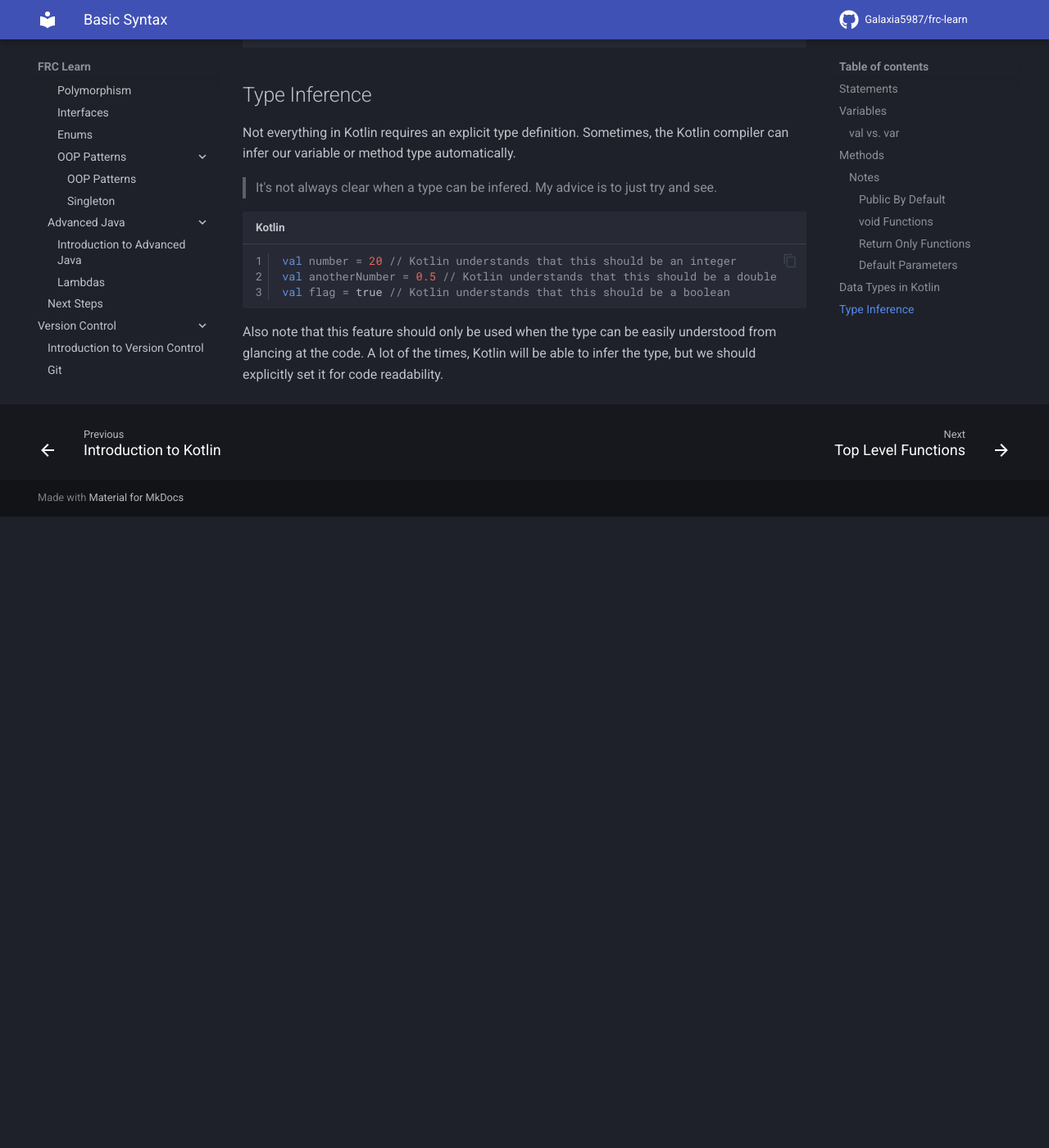
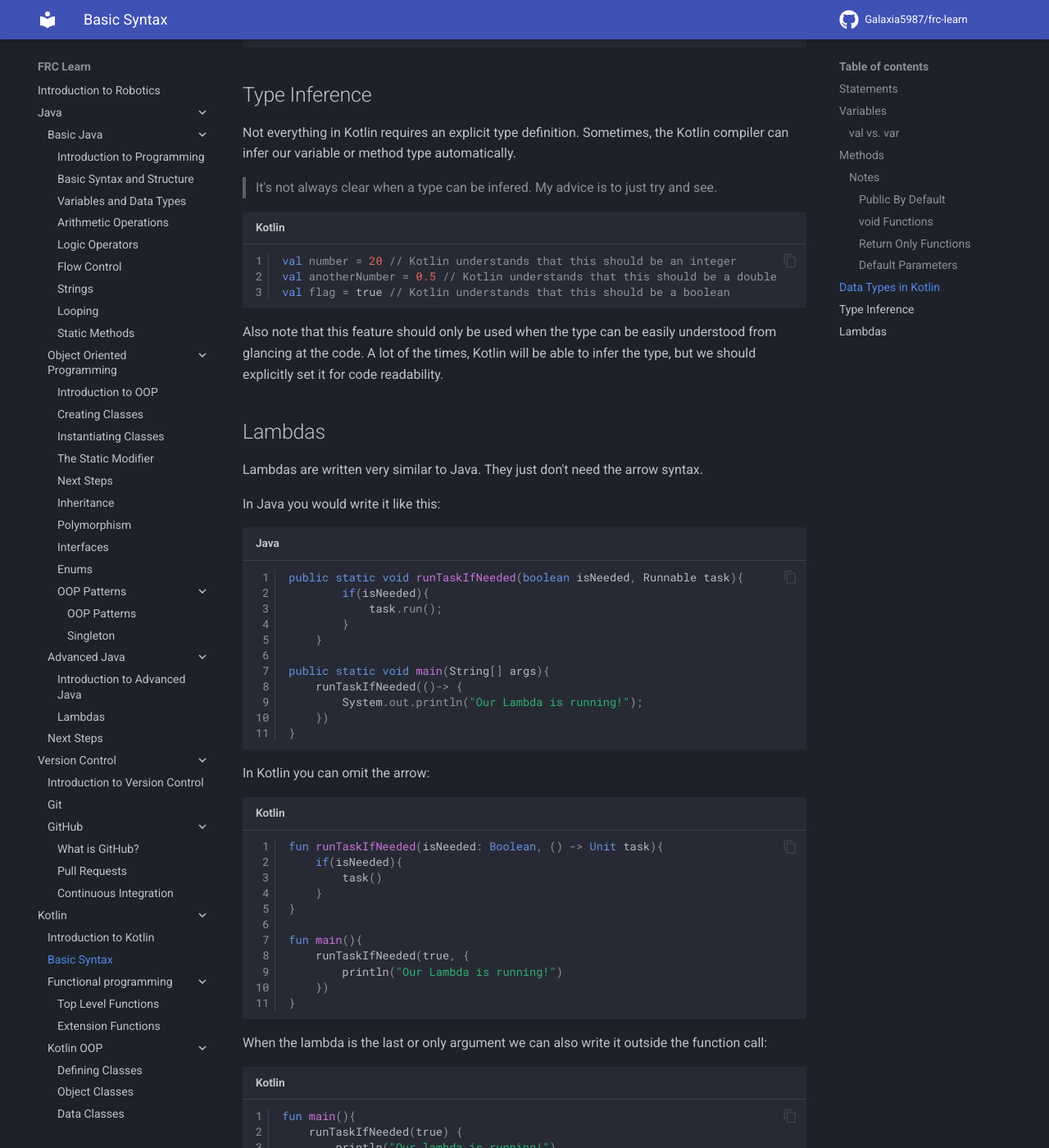
Before and after one commit to Galaxia5987/frc-learn, an MkDocs documentation site: the page built from docs/kotlin/1-basic-syntax.md, in a window 1280 px wide and 1400 px high, scrolled down 3849 px. Shown: the whole window at 82% size. Built offline with MkDocs 1.6.1 and Material for MkDocs 9.7.7, drawn with Linux system fonts in a browser that asks for light colours; comment, search, counter and statistics services are not loaded; before the commit the page ends 4479 px from its top, so only the background shows below that; some of the changed text lies outside the part shown.

Commit message:
Add lambdas

````diff
--- a/docs/kotlin/1-basic-syntax.md
+++ b/docs/kotlin/1-basic-syntax.md
@@ -161,3 +161,62 @@
 
 Also note that this feature should only be used when the type can be easily understood from glancing at the code.
 A lot of the times, Kotlin will be able to infer the type, but we should explicitly set it for code readability.
+
+## Lambdas
+
+Lambdas are written very similar to Java. They just don't need the arrow syntax.
+
+In Java you would write it like this:
+```java
+public static void runTaskIfNeeded(boolean isNeeded, Runnable task){
+        if(isNeeded){
+            task.run();
+        }
+    }
+
+public static void main(String[] args){
+    runTaskIfNeeded(()-> {
+        System.out.println("Our Lambda is running!");
+    })
+}
+```
+
+In Kotlin you can omit the arrow:
+
+```kotlin
+fun runTaskIfNeeded(isNeeded: Boolean, () -> Unit task){
+    if(isNeeded){
+        task()
+    }
+}
+
+fun main(){
+    runTaskIfNeeded(true, {
+        println("Our Lambda is running!")
+    })
+}
+```
+
+When the lambda is the last or only argument we can also write it outside the function call:
+
+```kotlin
+fun main(){
+    runTaskIfNeeded(true) {
+        println("Our lambda is running!")
+    }
+}
+```
+
+Or if we don't have any extra parameters:
+
+```kotlin
+fun runTask(task: () -> Unit){
+    task()
+}
+
+fun main(){
+    runTask {
+        println("Our Lambda is running!")
+    }
+}
+```
````
